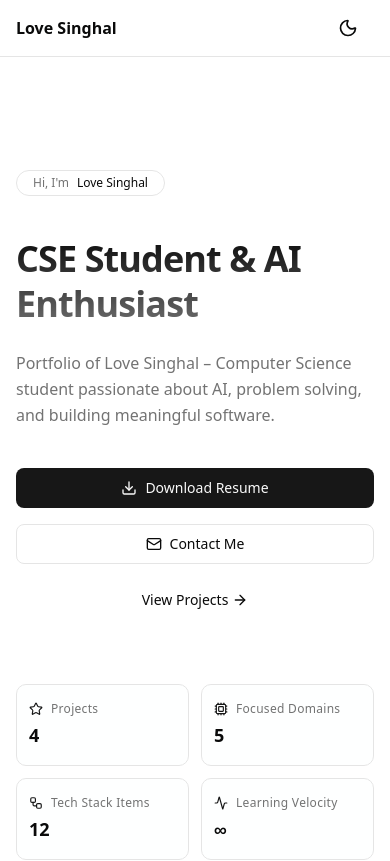
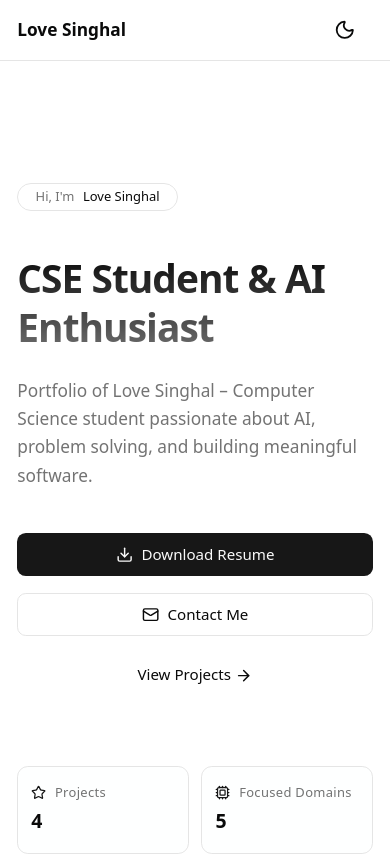
Before and after one commit to lovesinghal31/portfolio, a Next.js app: page / in a window 390 px wide. Shown: the top 861 px of the page. Built offline with nearby package versions, Linux system fonts and the light colour scheme.

Commit message:
feat: enhance base scaling for improved readability on various viewports

```diff
--- a/src/app/globals.css
+++ b/src/app/globals.css
@@ -78,6 +78,19 @@
   --sidebar-ring: oklch(0.708 0 0);
 }
 
+/* Base scaling: increase root font-size so 100% browser zoom ≈ previous 125% */
+html {
+  font-size: 125%; /* 16px * 1.25 = 20px */
+}
+
+/* Avoid crowding on very small viewports – gently reduce scale */
+@media (max-width: 640px) {
+  html { font-size: 115%; }
+}
+@media (max-width: 420px) {
+  html { font-size: 108%; }
+}
+
 .dark {
   --background: oklch(0.145 0 0);
   --foreground: oklch(0.985 0 0);
```
